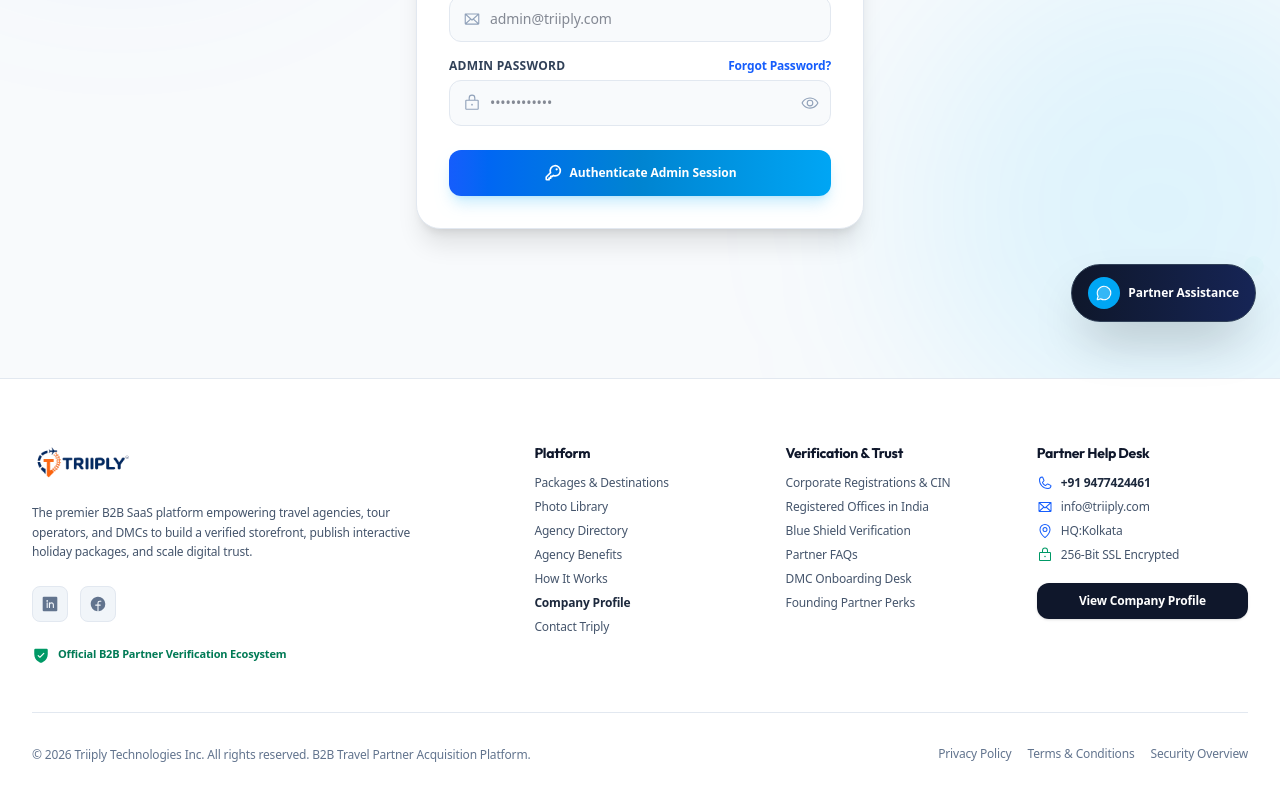
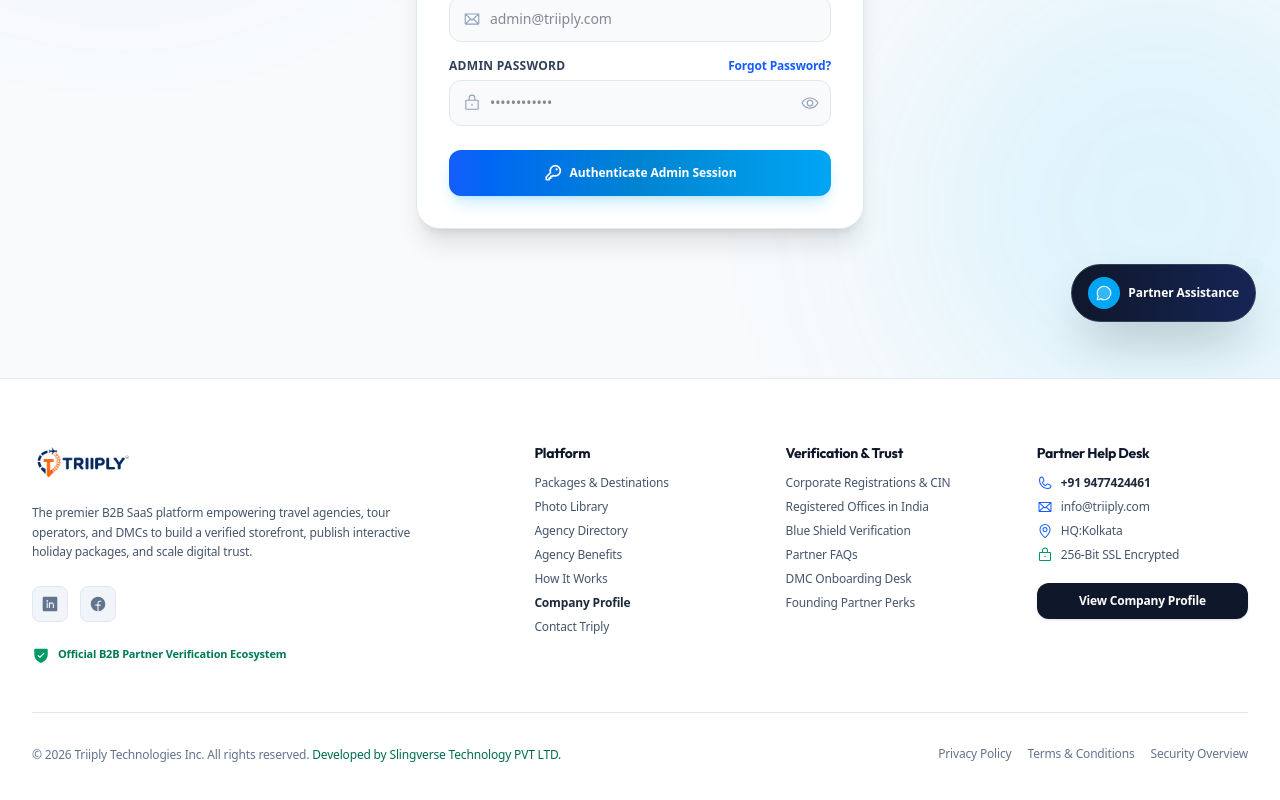
Before and after one commit to Ajayprasad1997/triply, a React (Vite) app: page /login in a window 1280 px wide. Shown: the part 454-1254 px from the top of the page. Built offline with nearby package versions, Linux system fonts and the light colour scheme; no server answers.

Commit message:
Removerd doler sign with developed text

```diff
--- a/src/components/Footer.tsx
+++ b/src/components/Footer.tsx
@@ -122,7 +122,7 @@
 
         {/* Bottom Legal Copyright */}
         <div className="pt-8 flex flex-col sm:flex-row items-center justify-between gap-4 text-slate-500 font-medium">
-          <p>© {new Date().getFullYear()} Triiply Technologies Inc. All rights reserved. B2B Travel Partner Acquisition Platform.</p>
+          <p>© {new Date().getFullYear()} Triiply Technologies Inc. All rights reserved. <a href="https://www.slingverse.in/" className="emodev">Developed by Slingverse Technology PVT LTD.</a></p>
           <div className="flex items-center gap-4">
             <Link to="/privacy-policy" className="hover:text-slate-800 transition-colors">Privacy Policy</Link>
             <Link to="/terms-and-conditions" className="hover:text-slate-800 transition-colors">Terms &amp; Conditions</Link>
--- a/src/index.css
+++ b/src/index.css
@@ -71,3 +71,9 @@
 .atmb{
   margin-bottom: 10px;
 }
+.emodev{
+  color: #006d4d;
+}
+.emodev:hover{
+  color: #00a6f4;
+}
```
